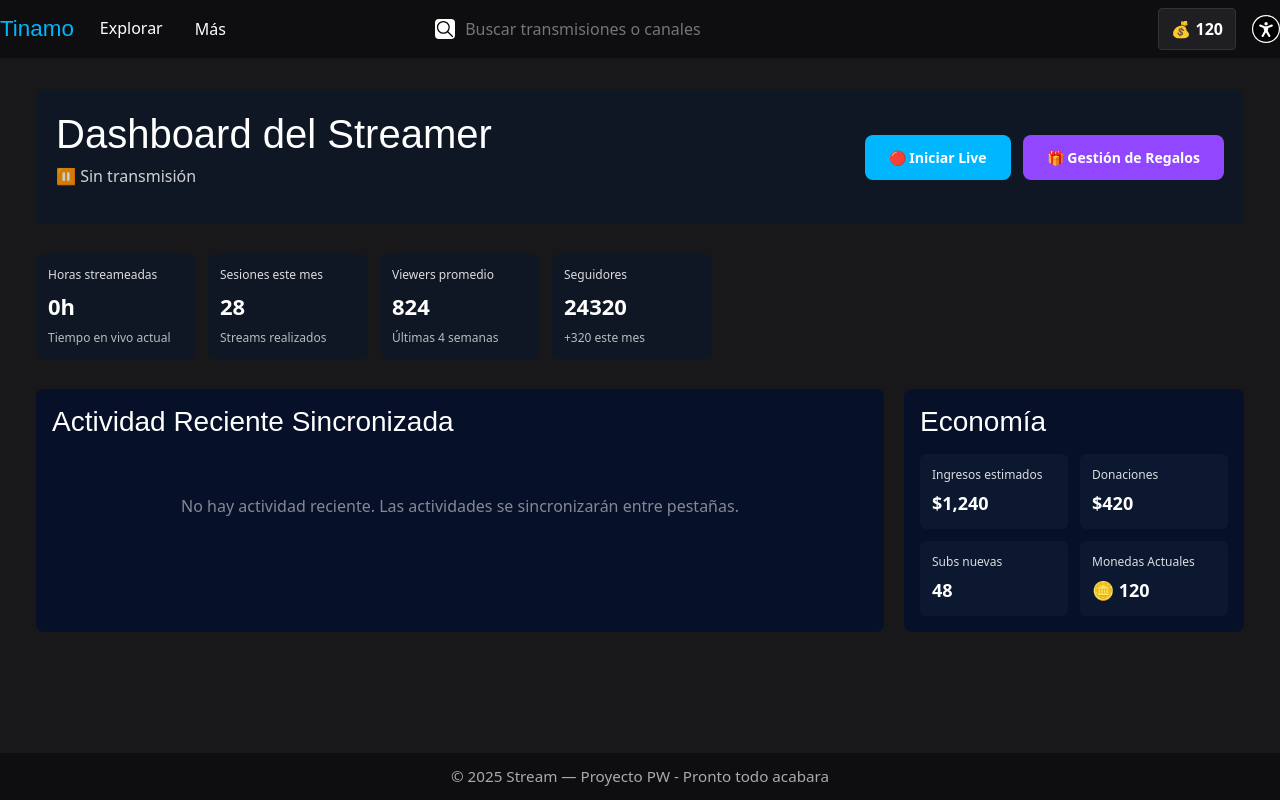
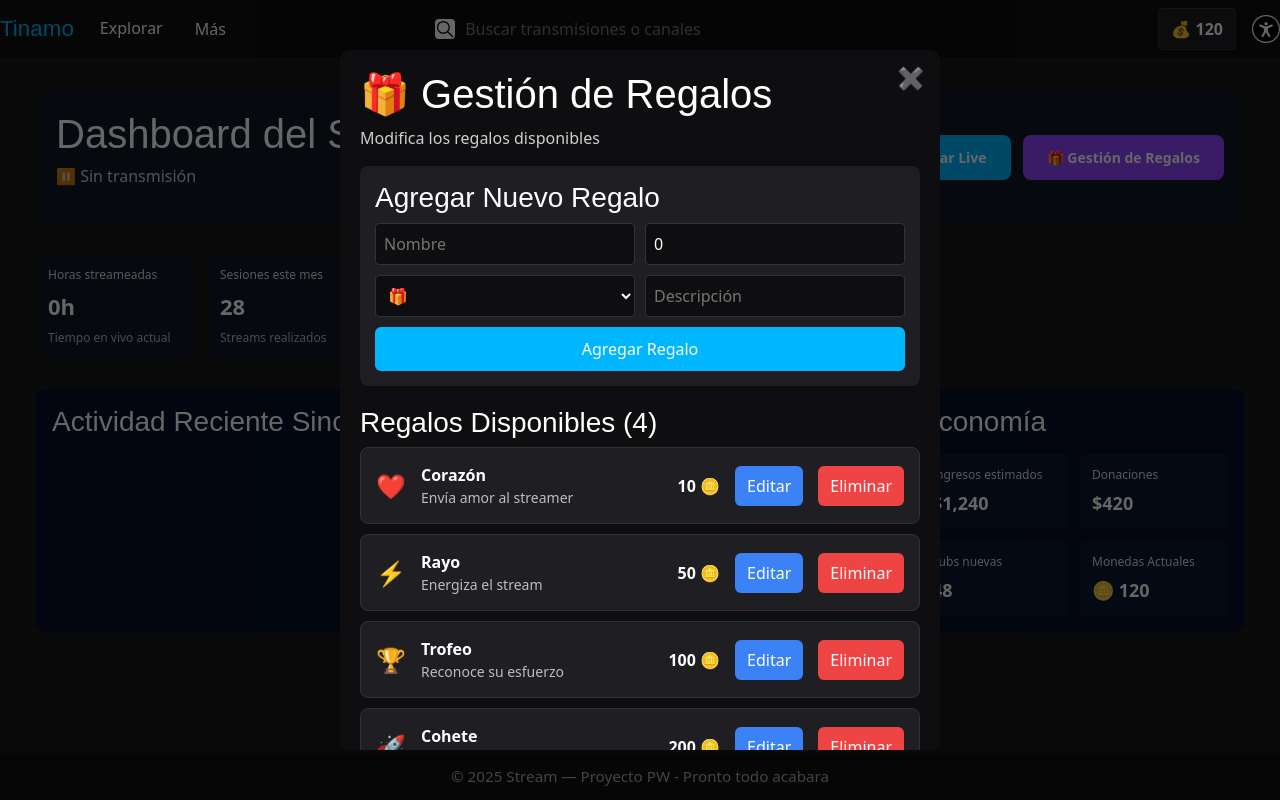
Before and after one commit to WCharlesOH/ProyectoPW, a React (Vite) app in the folder Pagina_Streams/: page /dashboard in a window 1280 px wide. Both pictures are taken after a click on the button "🎁 Gestión de Regalos". Built offline with nearby package versions, Linux system fonts and the light colour scheme.

Commit message:
DashBoard con POPUP

```diff
--- a/Pagina_Streams/src/pages/DashboardStreamer.tsx
+++ b/Pagina_Streams/src/pages/DashboardStreamer.tsx
@@ -5,6 +5,55 @@ import {
   canalActividad,
   canalStream,
 } from '../datos/sincronizacion';
+import GestionRegalos from "./GestionRegalos";
+
+
+const PopupModal = ({ children, onClose }: never) => (
+  <div style={styles.overlay}>
+    <div style={styles.modal}>
+      <button onClick={onClose} style={styles.btnCerrar}>✖</button>
+      <div style={{ height: "100%", overflow: "auto" }}>
+        {children}
+      </div>
+    </div>
+  </div>
+);
+
+const styles = {
+  overlay: {
+    position: "fixed" as const,
+    top: 0,
+    left: 0,
+    width: "100vw",
+    height: "100vh",
+    background: "rgba(0,0,0,0.6)",
+    display: "flex",
+    justifyContent: "center",
+    alignItems: "center",
+    zIndex: 9999,
+  },
+  modal: {
+    position: "relative" as const,
+    width: "600px",
+    height: "700px",
+    background: "#0f1724",
+    borderRadius: 10,
+    padding: 0,
+    overflow: "hidden",
+  },
+  btnCerrar: {
+    position: "absolute" as const,
+    top: 10,
+    right: 10,
+    background: "transparent",
+    color: "white",
+    border: "none",
+    fontSize: 22,
+    cursor: "pointer",
+    zIndex: 2,
+  }
+};
+// ---------------------------------------------------------
 
 type Stat = {
   label: string;
@@ -28,13 +77,14 @@ interface DashboardStreamerProps {
 }
 
 const DashboardStreamer: React.FC<DashboardStreamerProps> = ({ monedas, setMonedas }) => {
-  // 🔥 Estado del stream sincronizado
   const [isLive, setIsLive] = useState(false);
   const [tiempoTransmision, setTiempoTransmision] = useState(0);
   const [actividades, setActividades] = useState<Array<{id: string; text: string; time: string}>>([]);
   const timerRef = useRef<number | null>(null);
 
-  // 🔥 Datos mock actualizados
+  // ---- NUEVO ESTADO PARA EL POPUP ----
+  const [mostrarPopupRegalos, setMostrarPopupRegalos] = useState(false);
+
   const stats: Stat[] = [
     { label: 'Horas streameadas', value: `${Math.floor(tiempoTransmision / 3600)}h`, hint: 'Tiempo en vivo actual' },
     { label: 'Sesiones este mes', value: 28, hint: 'Streams realizados' },
@@ -48,7 +98,6 @@ const DashboardStreamer: React.FC<DashboardStreamerProps> = ({ monedas, setMoned
     { label: 'Subs nuevas', value: 48 },
   ];
 
-  // 🔥 Sincronización entre pestañas
   useEffect(() => {
     const manejarActividad = (e: MessageEvent) => {
       if (e.data?.tipo === "actividad") {
@@ -58,7 +107,7 @@ const DashboardStreamer: React.FC<DashboardStreamerProps> = ({ monedas, setMoned
         });
         setActividades(prev => [
           { id: crypto.randomUUID(), text: e.data.texto, time: hora },
-          ...prev.slice(0, 19), // Mantener últimas 20 actividades
+          ...prev.slice(0, 19),
         ]);
       }
     };
@@ -79,16 +128,12 @@ const DashboardStreamer: React.FC<DashboardStreamerProps> = ({ monedas, setMoned
     return () => {
       canalActividad.removeEventListener("message", manejarActividad);
       canalStream.removeEventListener("message", manejarStream);
-      if (timerRef.current) {
-        clearInterval(timerRef.current);
-      }
+      if (timerRef.current) clearInterval(timerRef.current);
     };
   }, []);
 
-  // 🔥 Función para iniciar/detener transmisión
   const toggleTransmision = () => {
     if (isLive) {
-    // Detener transmisión
       if (timerRef.current) {
         clearInterval(timerRef.current);
         timerRef.current = null;
@@ -98,7 +143,6 @@ const DashboardStreamer: React.FC<DashboardStreamerProps> = ({ monedas, setMoned
       setTiempoTransmision(0);
       setMonedas(monedas + 25);
     } else {
-    // Iniciar transmisión
       emitirActividad("🟢 Transmisión iniciada", "stream");
       emitirStream(true, Date.now());
 
@@ -106,25 +150,23 @@ const DashboardStreamer: React.FC<DashboardStreamerProps> = ({ monedas, setMoned
         setTiempoTransmision(prev => prev + 1);
       }, 1000);
 
-    // 🔥 Abrir nueva pestaña con LiveStart
       window.open('/live-start', '_blank', 'width=800,height=600');
     }
+
     setIsLive(!isLive);
   };
 
-  // 🔥 Función para abrir gestión de regalos en nueva pestaña
+  // ----------- POPUP EN VEZ DE NUEVA PESTAÑA -----------
   const abrirGestionRegalos = () => {
-    const ventanaRegalos = window.open('/gestion-regalos', '_blank', 'width=600,height=700');
+    setMostrarPopupRegalos(true);
 
-    // Enviar datos iniciales a la nueva ventana
+    // Emitir actividad
     setTimeout(() => {
-      if (ventanaRegalos) {
       emitirActividad("🎁 Gestión de regalos abierta", "regalo");
-      }
-    }, 1000);
+    }, 500);
   };
+  // -------------------------------------------------------
 
-  // 🔥 Formatear tiempo de transmisión
   const formatearTiempo = (segundos: number) => {
     const h = String(Math.floor(segundos / 3600)).padStart(2, "0");
     const m = String(Math.floor((segundos % 3600) / 60)).padStart(2, "0");
@@ -134,7 +176,15 @@ const DashboardStreamer: React.FC<DashboardStreamerProps> = ({ monedas, setMoned
 
   return (
     <div style={{ padding: 20, color: 'white' }}>
-      {/* 🔥 Header con controles de transmisión */}
+
+      {/* POPUP DE REGALOS */}
+      {mostrarPopupRegalos && (
+        <PopupModal onClose={() => setMostrarPopupRegalos(false)}>
+          <GestionRegalos />
+        </PopupModal>
+      )}
+
+      {/* Header */}
       <div style={{
         display: 'flex',
         justifyContent: 'space-between',
@@ -149,13 +199,11 @@ const DashboardStreamer: React.FC<DashboardStreamerProps> = ({ monedas, setMoned
           <p style={{ marginTop: 6, opacity: 0.8 }}>
             {isLive
               ? `🔴 EN VIVO - ${formatearTiempo(tiempoTransmision)}`
-              : "⏸️ Sin transmisión"
-            }
+              : "⏸️ Sin transmisión"}
           </p>
         </div>
 
         <div style={{ display: 'flex', gap: 12 }}>
-          {/* 🔥 Botón Iniciar/Detener Live */}
           <button
             onClick={toggleTransmision}
             style={{
@@ -173,7 +221,6 @@ const DashboardStreamer: React.FC<DashboardStreamerProps> = ({ monedas, setMoned
             {isLive ? '⏹️ Detener Live' : '🔴 Iniciar Live'}
           </button>
 
-          {/* 🔥 Botón Gestión de Regalos */}
           <button
             onClick={abrirGestionRegalos}
             style={{
@@ -200,9 +247,9 @@ const DashboardStreamer: React.FC<DashboardStreamerProps> = ({ monedas, setMoned
         ))}
       </section>
 
-      {/* Contenido principal */}
+      {/* Actividades + Economía */}
       <section style={{ display: 'flex', gap: 20, marginTop: 30, flexWrap: 'wrap' }}>
-        {/* Actividad reciente Sincronizada */}
+
         <div style={{ flex: 1, minWidth: 300, background: '#071029', padding: 16, borderRadius: 8 }}>
           <h3 style={{ margin: '0 0 15px 0' }}>Actividad Reciente Sincronizada</h3>
           <div style={{ maxHeight: 400, overflowY: 'auto' }}>
@@ -230,15 +277,9 @@ const DashboardStreamer: React.FC<DashboardStreamerProps> = ({ monedas, setMoned
                 </div>
               </div>
             ))}
-            {actividades.length === 0 && (
-              <div style={{ textAlign: 'center', opacity: 0.5, padding: 40 }}>
-                No hay actividad reciente. Las actividades se sincronizarán entre pestañas.
-              </div>
-            )}
           </div>
         </div>
 
-        {/* Economía */}
         <div style={{ width: 340, minWidth: 260, background: '#071029', padding: 16, borderRadius: 8 }}>
           <h3 style={{ margin: '0 0 15px 0' }}>Economía</h3>
           <div style={{ display: 'grid', gridTemplateColumns: '1fr 1fr', gap: 12 }}>
@@ -248,13 +289,13 @@ const DashboardStreamer: React.FC<DashboardStreamerProps> = ({ monedas, setMoned
                 <div style={{ fontSize: 18, fontWeight: 700, marginTop: 6 }}>{e.value}</div>
               </div>
             ))}
-            {/* Monedas actuales */}
             <div style={{ background: '#0b1830', padding: 12, borderRadius: 6 }}>
               <div style={{ fontSize: 12, opacity: 0.85 }}>Monedas Actuales</div>
               <div style={{ fontSize: 18, fontWeight: 700, marginTop: 6 }}>🪙 {monedas}</div>
             </div>
           </div>
         </div>
+
       </section>
     </div>
   );
--- a/Pagina_Streams/src/pages/GestionRegalos.tsx
+++ b/Pagina_Streams/src/pages/GestionRegalos.tsx
@@ -266,4 +266,4 @@ const GestionRegalos: React.FC = () => {
   );
 };
 
-export default GestionRegalos;
+export default  GestionRegalos
```
Lines whose indentation alone changed are shown as unchanged.
